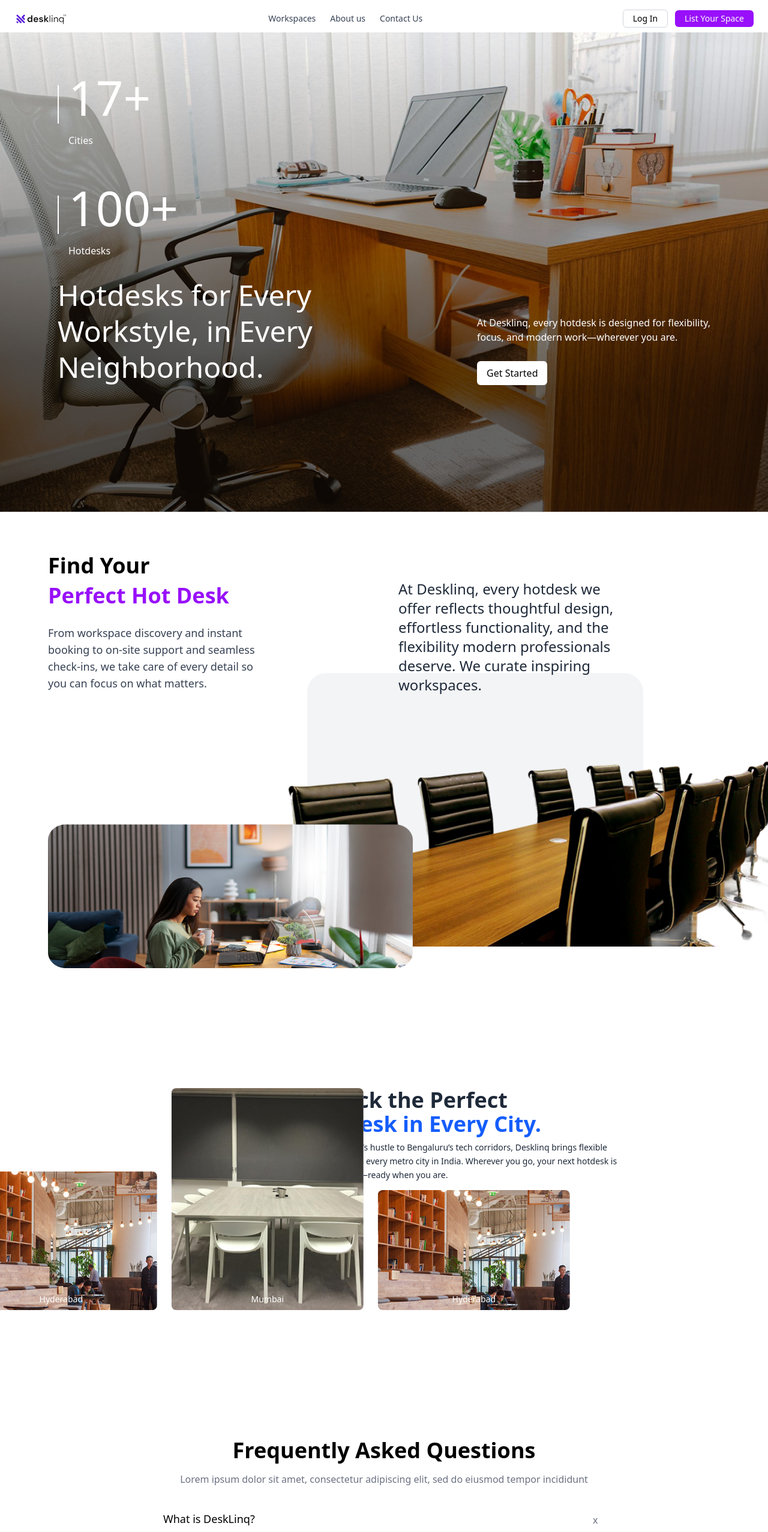
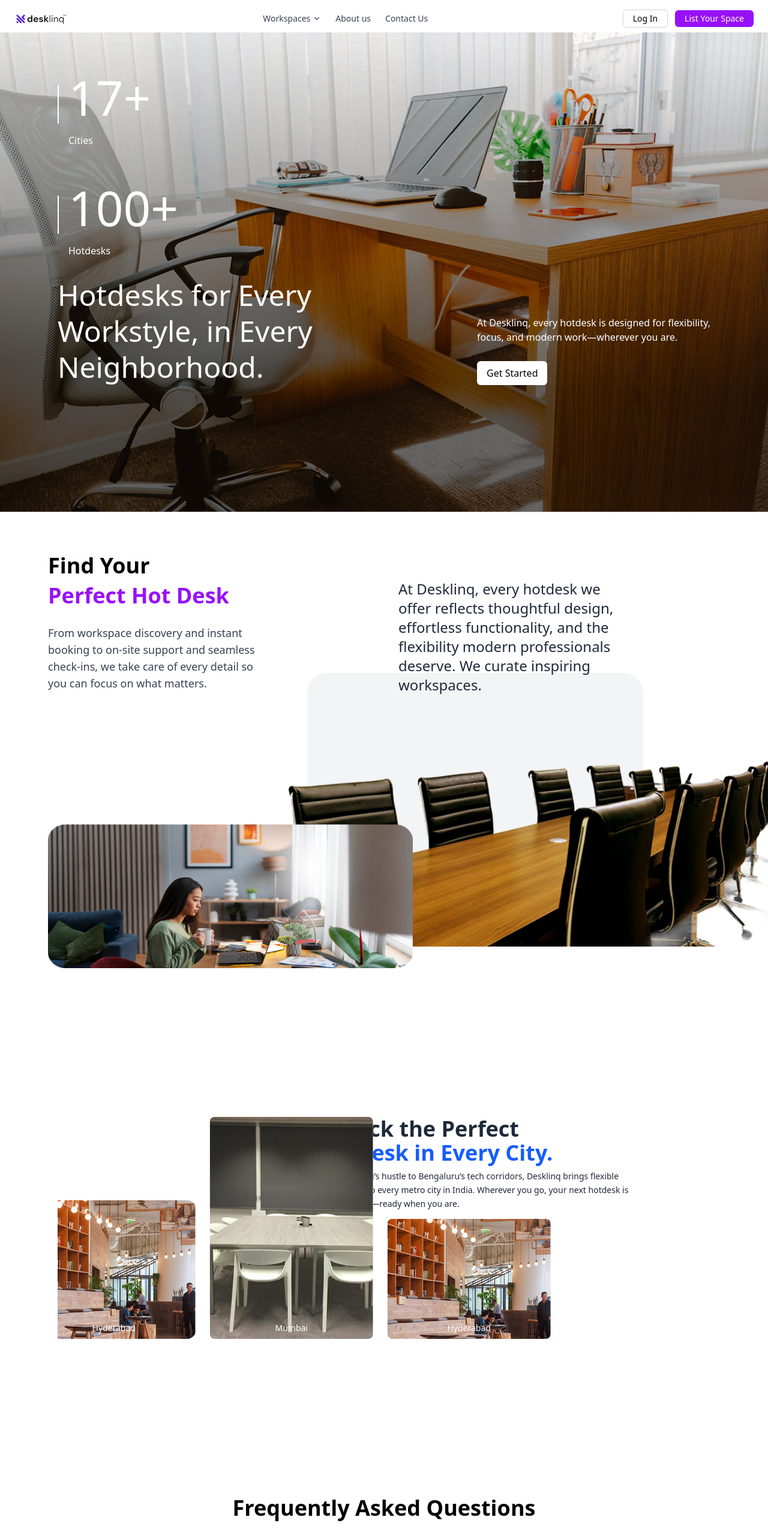
Before and after one commit to Bodhi132/WorkSpace, a React (Vite) app: page / in a window 1280 px wide. Shown: the top 2554 px of the page at 60% size. Built offline with nearby package versions, Linux system fonts and the light colour scheme.

Commit message:
modified

```diff
--- a/src/components/CityShowcase.tsx
+++ b/src/components/CityShowcase.tsx
@@ -23,7 +23,8 @@ const CityShowcase = () => {
     }, []);
 
     return (
-        <div className="w-full relative h-[600px] overflow-hidden">
+        <div className='px-8 py-12 md:px-16 lg:px-24'>
+            <div className="w-full relative h-[600px] overflow-hidden ">
                 <div className="absolute left-[40%] top-[10rem] max-w-xl text-gray-800">
                     <p className="text-4xl font-semibold mb-2">
                         Unlock the Perfect <br />
@@ -63,6 +64,7 @@ const CityShowcase = () => {
                     })}
                 </motion.div>
             </div>
+        </div>
     );
 };
 
--- a/src/components/HeroSection.tsx
+++ b/src/components/HeroSection.tsx
@@ -34,7 +34,7 @@ export default function HeroSection() {
                         </div>
                     </div>
                 </div>
-                <div className='flex text-white justify-between mt-[2rem]'>
+                <div className='flex w-full text-white justify-between mt-[2rem]'>
                     <p className=' text-[3rem] leading-tight '>
                         Hotdesks for Every <br /> Workstyle, in Every <br /> Neighborhood.
                     </p>
--- a/src/components/Navbar.tsx
+++ b/src/components/Navbar.tsx
@@ -1,5 +1,6 @@
 import React from 'react';
 import logo from '../assets/logo.png'
+import { FiChevronDown } from "react-icons/fi";
 
 const Navbar = () => {
   return (
@@ -11,10 +12,12 @@ const Navbar = () => {
 
       {/* Menu */}
       <div className="hidden md:flex items-center space-x-6 text-sm font-medium text-gray-700">
-        <div className="relative group">
-          <button className="hover:text-purple-600">Workspaces</button>
-          {/* Dropdown (optional) */}
-          <div className="absolute left-0 mt-2 hidden group-hover:block bg-white shadow-md rounded-md p-2">
+        <div className="relative group inline-block">
+          <button className="hover:text-purple-600 flex items-center justify-center gap-1">
+            <p>Workspaces</p>
+             <FiChevronDown className="text-sm" />
+          </button>
+          <div className="absolute left-0 mt-2 hidden group-hover:block bg-white shadow-md rounded-md p-2 z-10">
             <a href="#" className="block px-4 py-2 hover:bg-gray-100">Option 1</a>
             <a href="#" className="block px-4 py-2 hover:bg-gray-100">Option 2</a>
           </div>
```
Lines whose indentation alone changed are shown as unchanged.
